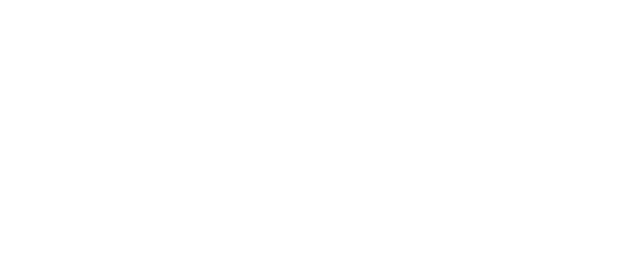
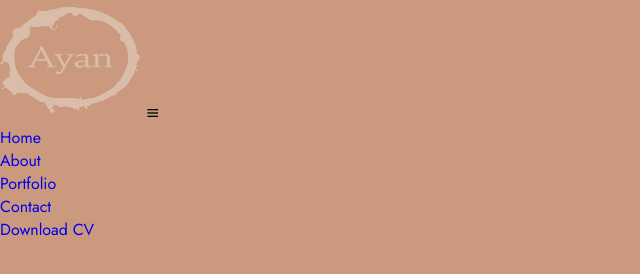
Before and after one commit to ayaneey/AyanAhmed, a plain HTML site: page index.html in a window 1280 px wide. Shown: the whole page, without its empty margins (0-640 px from the left). Drawn offline with nearby package versions, Linux system fonts and the light colour scheme.

Commit message:
added nav bar

```diff
--- a/assets/style.css
+++ b/assets/style.css
@@ -6,7 +6,18 @@
   list-style: none;
   text-decoration: none;
   scroll-behavior: smooth;
+  background-color: var(--antique-brass);
 }
 
 :root {
+  --champagne-pink: #eed7c5ff;
+  --tuscany: #c89f9cff;
+  --copper-red: #c97c5dff;
+  --copper-penny: #b36a5eff;
+  --antique-brass: #cb997eff;
+  --desert-sand: #ddbea9ff;
+  --champagne-pink: #ffe8d6ff;
+  --ash-gray: #b7b7a4ff;
+  --artichoke: #a5a58dff;
+  --ebony: #6b705cff;
 }
--- a/index.html
+++ b/index.html
@@ -18,5 +18,28 @@
       rel="stylesheet"
     />
   </head>
-  <body></body>
+  <body>
+    <!-- header -->
+    <header>
+      <a href="#" class="logo"
+        ><img
+          src="assets/images/logo-no-background.png"
+          height="120"
+          width="140"
+          alt="ayan-logo"
+      /></a>
+      <div class="bx bx-menu" id="menu-icon"></div>
+
+      <ul class="navlist">
+        <li><a href="#home">Home</a></li>
+        <li><a href="#about">About</a></li>
+        <li><a href="#portfolio">Portfolio</a></li>
+        <li><a href="#contact">Contact</a></li>
+      </ul>
+      <a href="#" class="top-btn">Download CV</a>
+    </header>
+
+    <!-- -------------------------------- linking script --------------------------------- -->
+    <script src="script.js"></script>
+  </body>
 </html>
```
Also changed, not shown: assets/images/logo-color.png (added), assets/images/logo-no-background.png (added), script.js (added), 1 other file.
